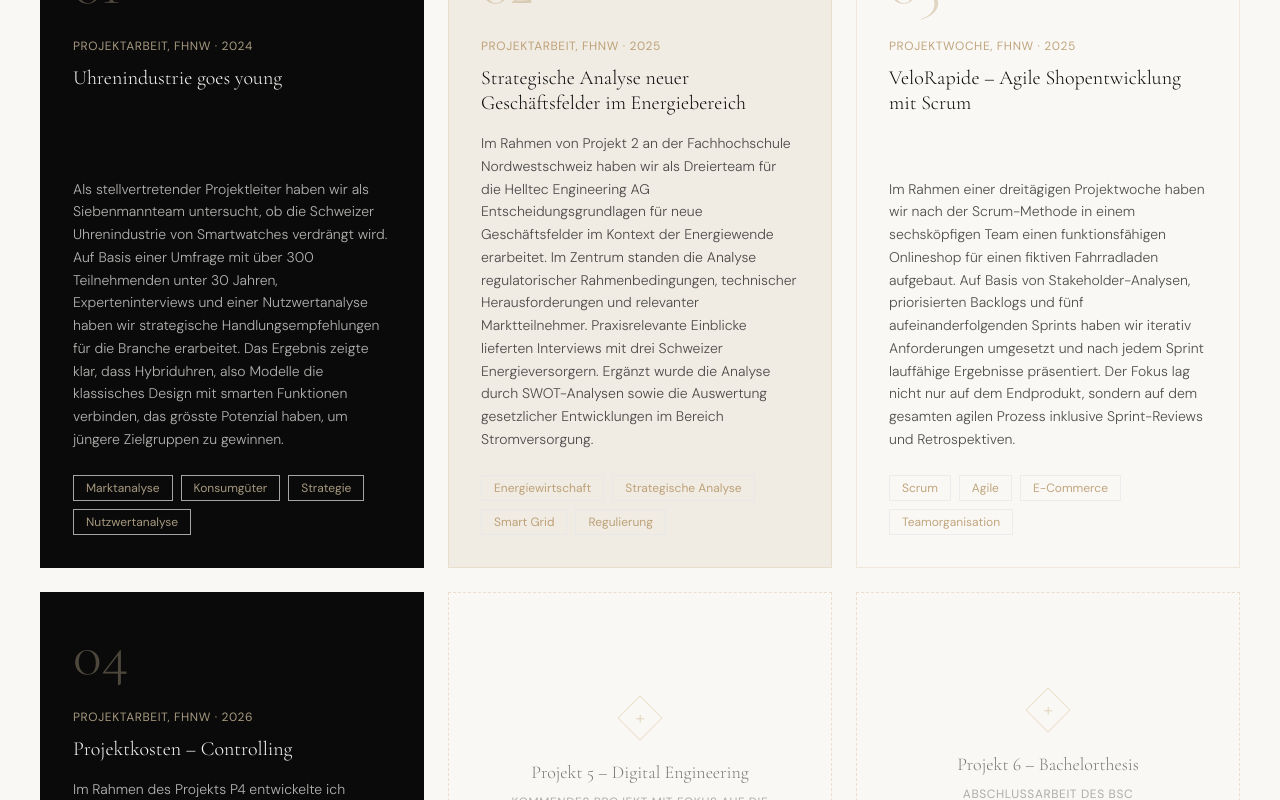
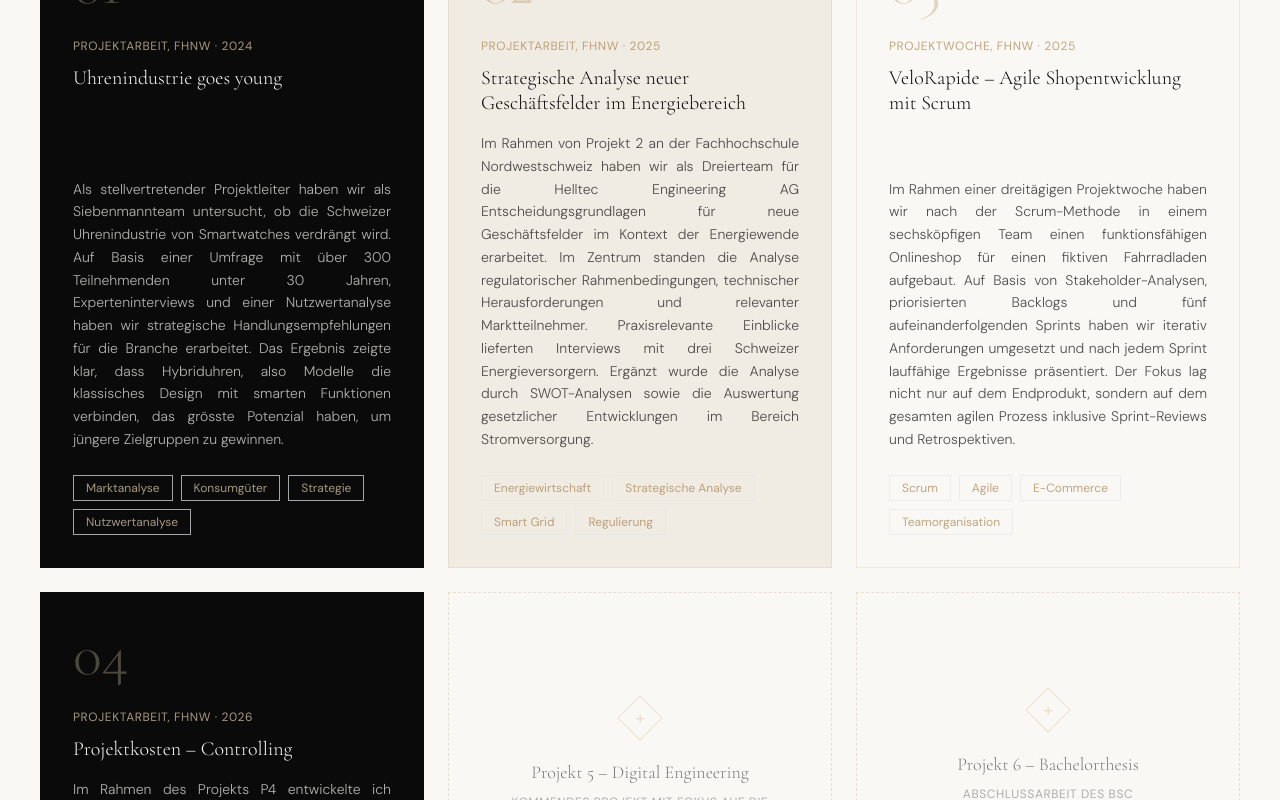
Before and after one commit to Lars-Meyer18/portfolio, a Next.js app: page / in a window 1280 px wide. Shown: the part 3660-4460 px from the top of the page. Built offline with nearby package versions, Linux system fonts and the light colour scheme.

Commit message:
Projekte: Blocksatz + Absätze korrekt rendern

```diff
--- a/components/Projects.tsx
+++ b/components/Projects.tsx
@@ -62,9 +62,13 @@ export default function Projects() {
                   </h3>
 
                   {/* Description */}
-                  <p className={`font-sans text-sm font-light leading-relaxed ${colors.text} opacity-70 mb-6`}>
-                    {project.description}
-                  </p>
+                  <div className="mb-6 flex flex-col gap-3">
+                    {project.description.split('\n\n').map((para, pi) => (
+                      <p key={pi} className={`font-sans text-sm font-light leading-relaxed text-justify ${colors.text} opacity-70`}>
+                        {para}
+                      </p>
+                    ))}
+                  </div>
 
                   {/* Tags */}
                   <div className="flex flex-wrap gap-2 mt-auto">
```
